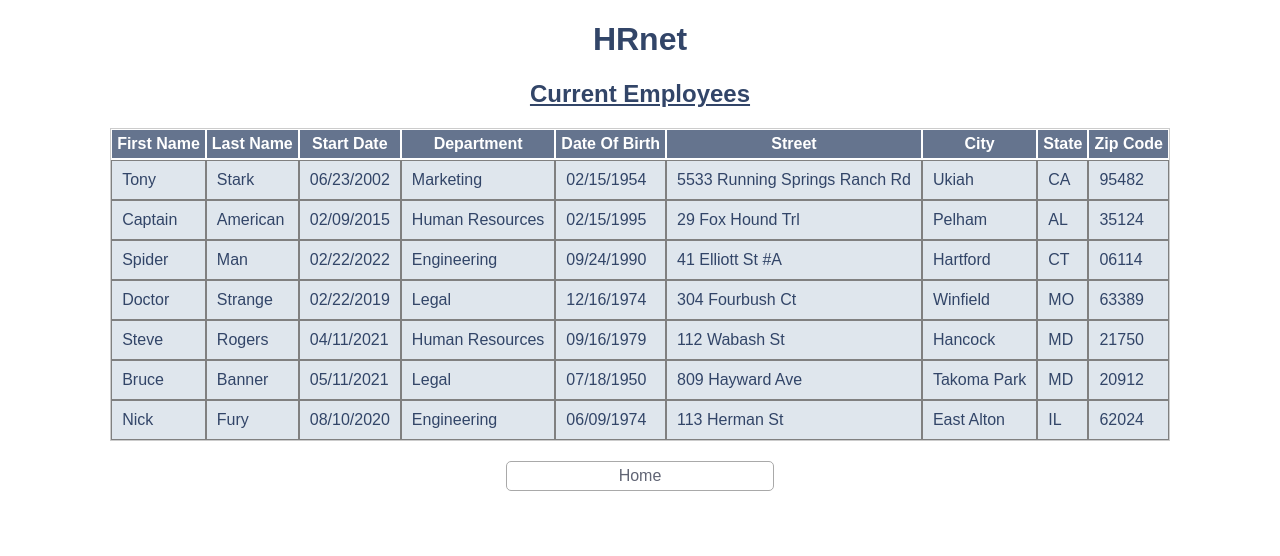
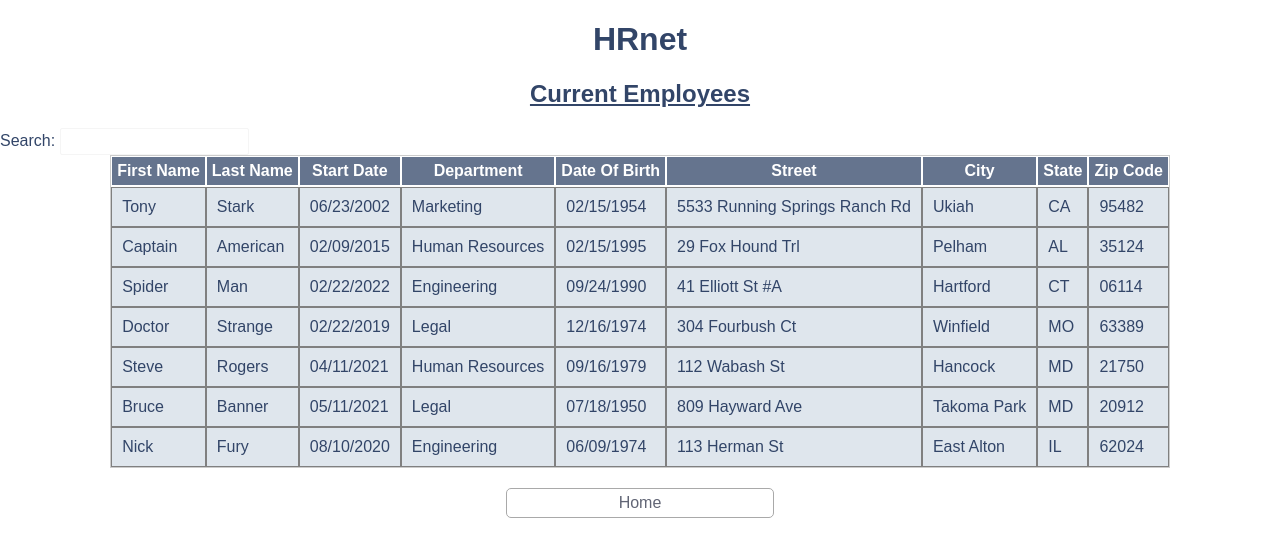
Before and after one commit to cnahornyj/ClaraNahornyj_14_23022022, a React (Create React App) app: page /employees in a window 1280 px wide. Shown: the top 556 px of the page. Built offline with nearby package versions, Linux system fonts and the light colour scheme.

Commit message:
Mise en place du filtre global sur le tableau des employés

```diff
--- /dev/null
+++ b/src/components/FilteringTable.js
@@ -0,0 +1,114 @@
+import React from "react";
+import { useTable, useGlobalFilter } from "react-table";
+import mockUpData from "../mock-data.json";
+import { GlobalFilter } from "./GlobalFilter";
+
+function FilteringTable() {
+  const data = React.useMemo(() => mockUpData, []);
+
+  const columns = React.useMemo(
+    () => [
+      {
+        Header: "First Name",
+        accessor: "firstName", // accessor is the "key" in the data
+      },
+      {
+        Header: "Last Name",
+        accessor: "lastName",
+      },
+      {
+        Header: "Start Date",
+        accessor: "startDate",
+      },
+      {
+        Header: "Department",
+        accessor: "department",
+      },
+      {
+        Header: "Date Of Birth",
+        accessor: "dateOfBirth",
+      },
+      {
+        Header: "Street",
+        accessor: "street",
+      },
+      {
+        Header: "City",
+        accessor: "city",
+      },
+      {
+        Header: "State",
+        accessor: "state",
+      },
+      {
+        Header: "Zip Code",
+        accessor: "zipCode",
+      },
+    ],
+    []
+  );
+
+  const {
+    getTableProps,
+    getTableBodyProps,
+    headerGroups,
+    rows,
+    prepareRow,
+    state,
+    setGlobalFilter,
+  } = useTable({ columns, data }, useGlobalFilter);
+
+  const { globalFilter } = state;
+
+  return (
+    <>
+      <GlobalFilter filter={globalFilter} setFilter={setGlobalFilter} />
+      <table {...getTableProps()} style={{ border: "solid 1px #ccc" }}>
+        <thead>
+          {headerGroups.map((headerGroup) => (
+            <tr {...headerGroup.getHeaderGroupProps()}>
+              {headerGroup.headers.map((column) => (
+                <th
+                  {...column.getHeaderProps()}
+                  style={{
+                    borderBottom: "solid 2px white",
+                    background: "#65748e",
+                    color: "white",
+                    fontWeight: "bold",
+                  }}
+                >
+                  {column.render("Header")}
+                </th>
+              ))}
+            </tr>
+          ))}
+        </thead>
+        <tbody {...getTableBodyProps()}>
+          {rows.map((row) => {
+            prepareRow(row);
+            return (
+              <tr {...row.getRowProps()}>
+                {row.cells.map((cell) => {
+                  return (
+                    <td
+                      {...cell.getCellProps()}
+                      style={{
+                        padding: "10px",
+                        border: "solid 1px gray",
+                        background: "#dfe6ed",
+                      }}
+                    >
+                      {cell.render("Cell")}
+                    </td>
+                  );
+                })}
+              </tr>
+            );
+          })}
+        </tbody>
+      </table>
+    </>
+  );
+}
+
+export default FilteringTable;
--- /dev/null
+++ b/src/components/GlobalFilter.js
@@ -0,0 +1,14 @@
+import React from "react";
+
+export const GlobalFilter = ({ filter, setFilter }) => {
+  return (
+    <span>
+      Search: {""}
+      <input
+        type="text"
+        value={filter || ""}
+        onChange={(e) => setFilter(e.target.value)}
+      />
+    </span>
+  );
+};
--- a/src/views/CurrentEmployees.js
+++ b/src/views/CurrentEmployees.js
@@ -1,6 +1,6 @@
 import React, { useState } from "react";
 import { Link } from "react-router-dom";
-import Table from "../components/Table";
+import FilteringTable from "../components/FilteringTable";
 import data from "../mock-data.json";
 
 function CurrentEmployees() {
@@ -10,37 +10,7 @@ function CurrentEmployees() {
     <div>
       <h1>HRnet</h1>
       <h2>Current Employees</h2>
-      {/* <table>
-        <thead>
-          <tr>
-            <th>First Name</th>
-            <th>Last Name</th>
-            <th>Start Date</th>
-            <th>Department</th>
-            <th>Date of Birth</th>
-            <th>Street</th>
-            <th>City</th>
-            <th>State</th>
-            <th>Zip Code</th>
-          </tr>
-        </thead>
-        <tbody>
-          {employees.map((employee, index) => (
-            <tr key={index}>
-              <td>{employee.firstName}</td>
-              <td>{employee.lastName}</td>
-              <td>{employee.startDate}</td>
-              <td>{employee.department}</td>
-              <td>{employee.dateOfBirth}</td>
-              <td>{employee.street}</td>
-              <td>{employee.city}</td>
-              <td>{employee.state}</td>
-              <td>{employee.zipCode}</td>
-            </tr>
-          ))}
-        </tbody>
-      </table> */}
-      <Table/>
+      <FilteringTable/>
       <Link to="/">Home</Link>
     </div>
   );
```
